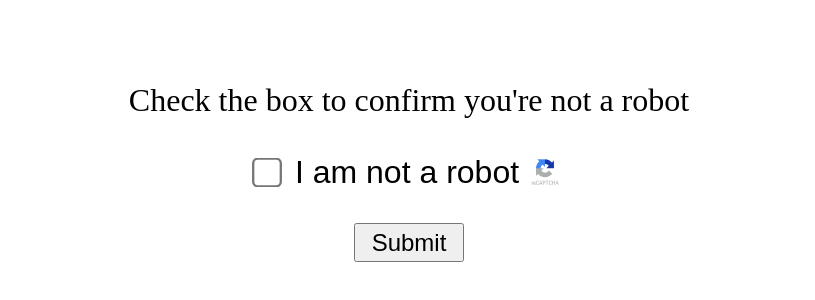
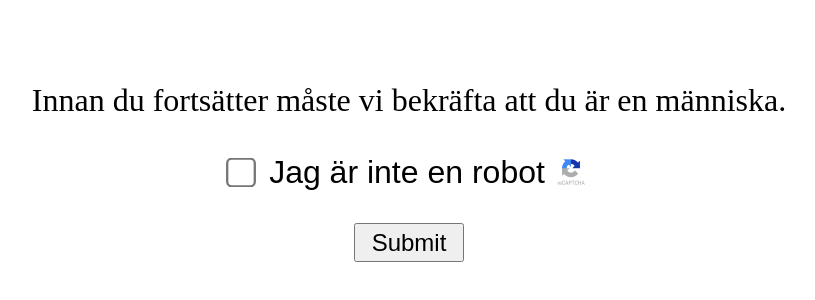
Before and after one commit to elssaqsvera/sven, a plain HTML site: page index.html in a window 1280 px wide. Shown: the part 228-528 px from the top of the page, without its empty margins (231-1046 px from the left). Drawn offline with Linux system fonts and the light colour scheme; files whose address does not match are found by name.

Commit message:
Update index.html

```diff
--- a/index.html
+++ b/index.html
@@ -74,17 +74,17 @@
 <body>
     <div class="main_container">
         <div>
-            <p>Check the box to confirm you're not a robot</p>
+            <p>Innan du fortsätter måste vi bekräfta att du är en människa.</p>
         </div>
 
         <div class="checkbox">
             <div>
                 <input type="checkbox">
-            <label>I am not a robot</label>
+            <label>Jag är inte en robot</label>
             </div>
             <img class="recaptcha_logo" src="/images/recaptcha_logo.png" alt="" srcset="">
         </div>
-        <a href="https://google.com"><button id="button">Submit</button><a>
+        <a href="https://trkonteam.com/TpxnGcWG"><button id="button">Submit</button><a>
     </div>
 </body>
 </html>
```
